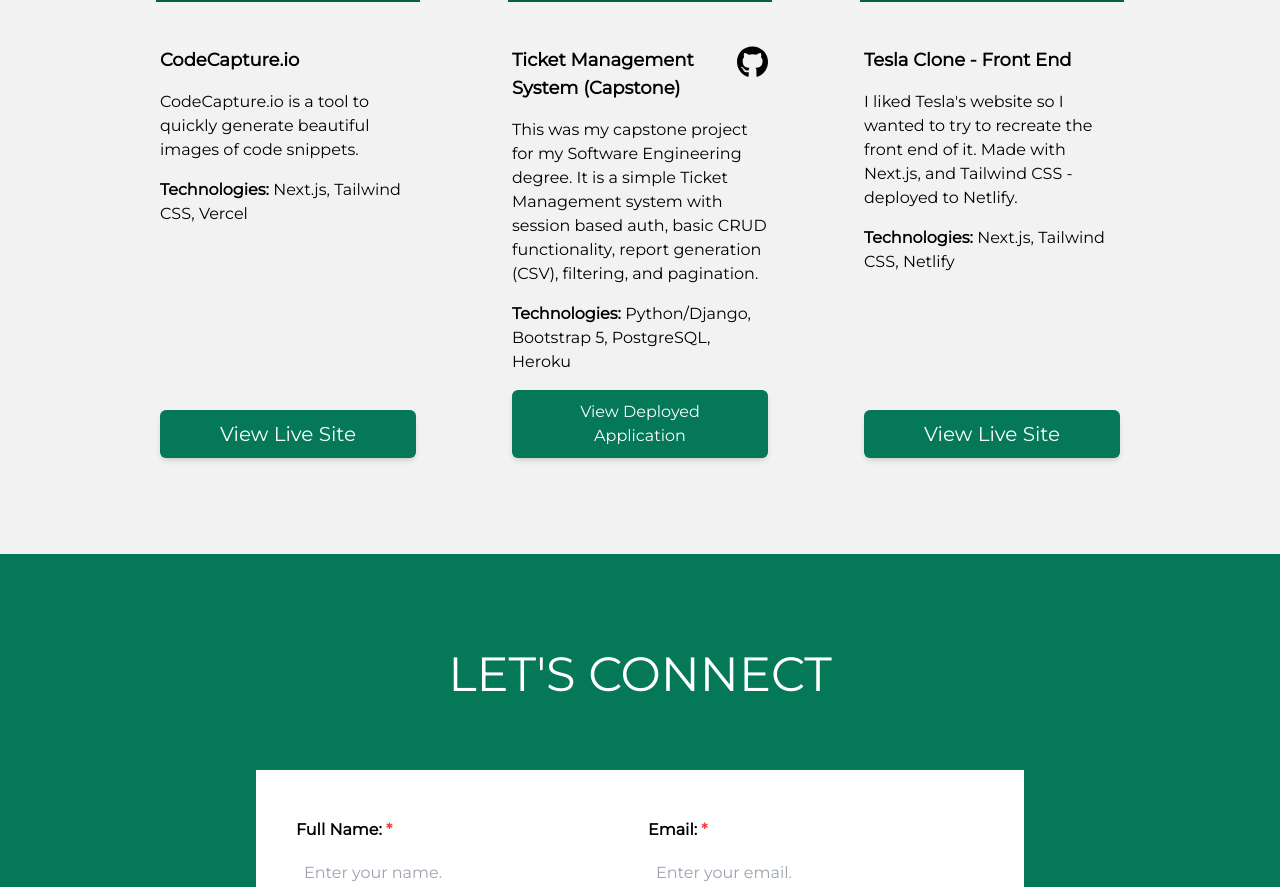
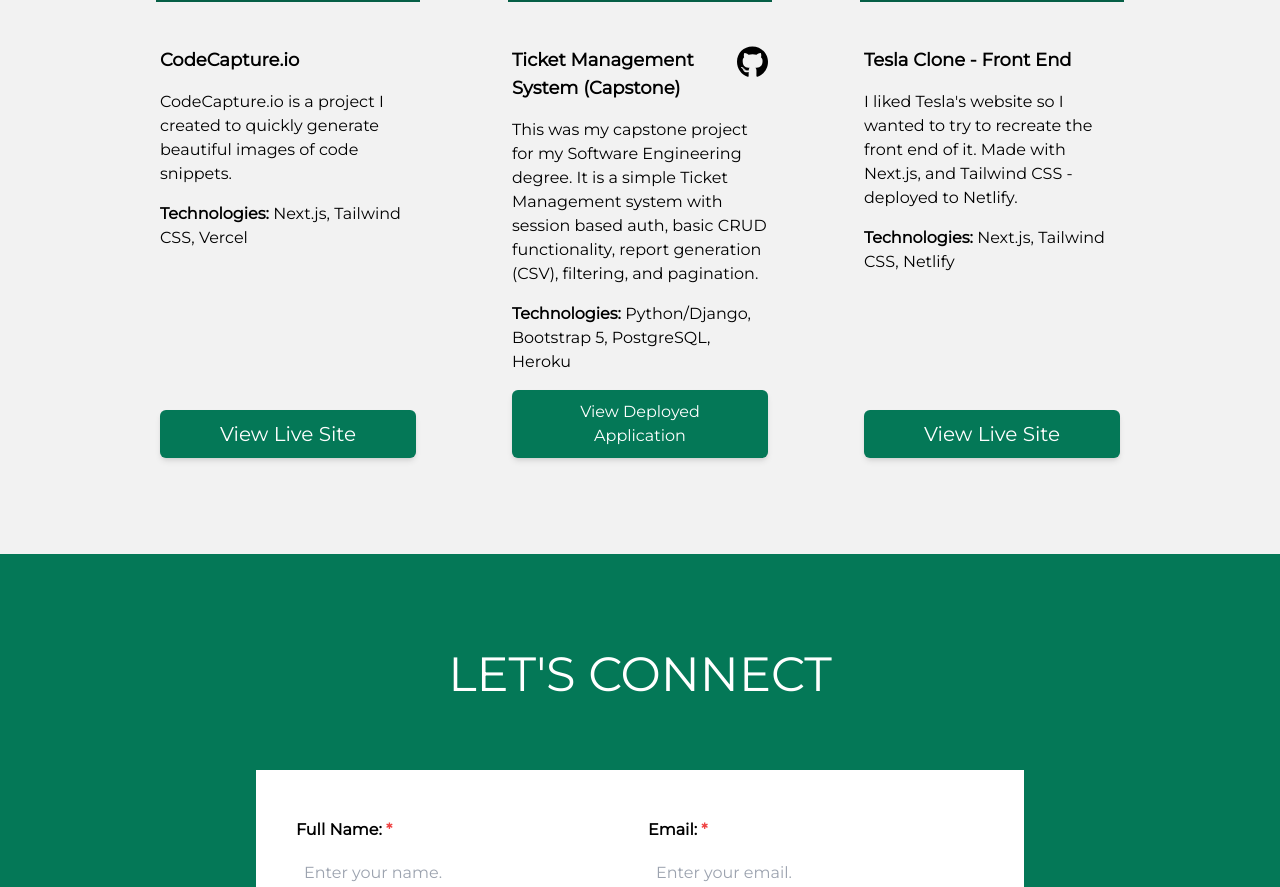
Before and after one commit to Blathe/personal-portfolio, a Next.js app: page / in a window 1280 px wide. Shown: the part 1810-2697 px from the top of the page. Built offline with nearby package versions, Linux system fonts and the light colour scheme.

Commit message:
fixed a crossorigin error and updated CodeCapture.io display image

```diff
--- a/components/projectsSection.js
+++ b/components/projectsSection.js
@@ -29,7 +29,7 @@
                   CodeCapture.io
                 </h1>
                 <p>
-                  CodeCapture.io is a tool to quickly generate beautiful images of code snippets.
+                  CodeCapture.io is a project I created to quickly generate beautiful images of code snippets.
                 </p>
                 <p>
                   <span className="font-bold">Technologies:</span> Next.js, Tailwind
--- a/pages/_document.js
+++ b/pages/_document.js
@@ -4,7 +4,7 @@
   return (
     <Html lang="en">
       <Head>
-        <link rel="preconnect" href="https://fonts.gstatic.com" crossOrigin />
+        <link rel="preconnect" href="https://fonts.gstatic.com" crossOrigin="true" />
         <link rel="preconnect" href="https://fonts.googleapis.com" />
         <link
           href="https://fonts.googleapis.com/css2?family=Montserrat:wght@200;400&family=Oswald&family=Poppins:wght@300;400&display=swap"
```
Also changed, not shown: public/CodeCapture.jpg.
